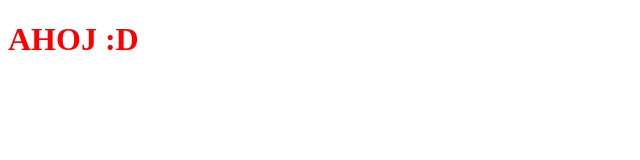
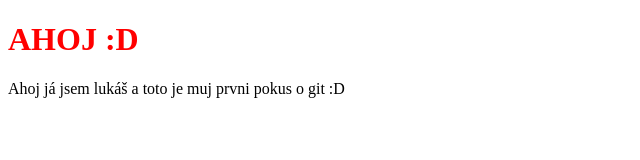
Before and after one commit to Lukascech84/Demo-Git, a plain HTML site: page index.html in a window 1280 px wide. Shown: the whole page, without its empty margins (0-640 px from the left). Drawn offline with Linux system fonts and the light colour scheme.

Commit message:
04 - Verze

```diff
--- a/index.html
+++ b/index.html
@@ -9,5 +9,6 @@
 </head>
 <body>
     <h1> AHOJ :D</h1>
+    <p>Ahoj já jsem lukáš a toto je muj prvni pokus o git :D</p>
 </body>
 </html>
```
Also changed, not shown: 1 other file.
